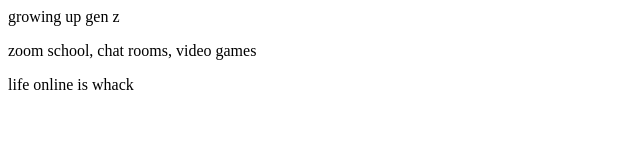
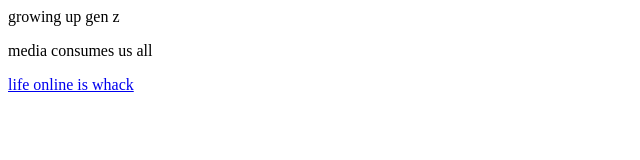
Before and after one commit to sophiafodor/haiku-sophia, a plain HTML site: page index.html in a window 1280 px wide. Shown: the whole page, without its empty margins (0-640 px from the left). Drawn offline with Linux system fonts and the light colour scheme.

Commit message:
added link

```diff
--- a/index.html
+++ b/index.html
@@ -2,8 +2,6 @@
 growing up gen z
 </p>
 <p>
-zoom school, chat rooms, video games
+media consumes us all
 </p>
-<p>
-life online is whack
-</p>
+<a href="#https://cat-a-rina.github.io/catarinahaiku/">life online is whack </a>
```
